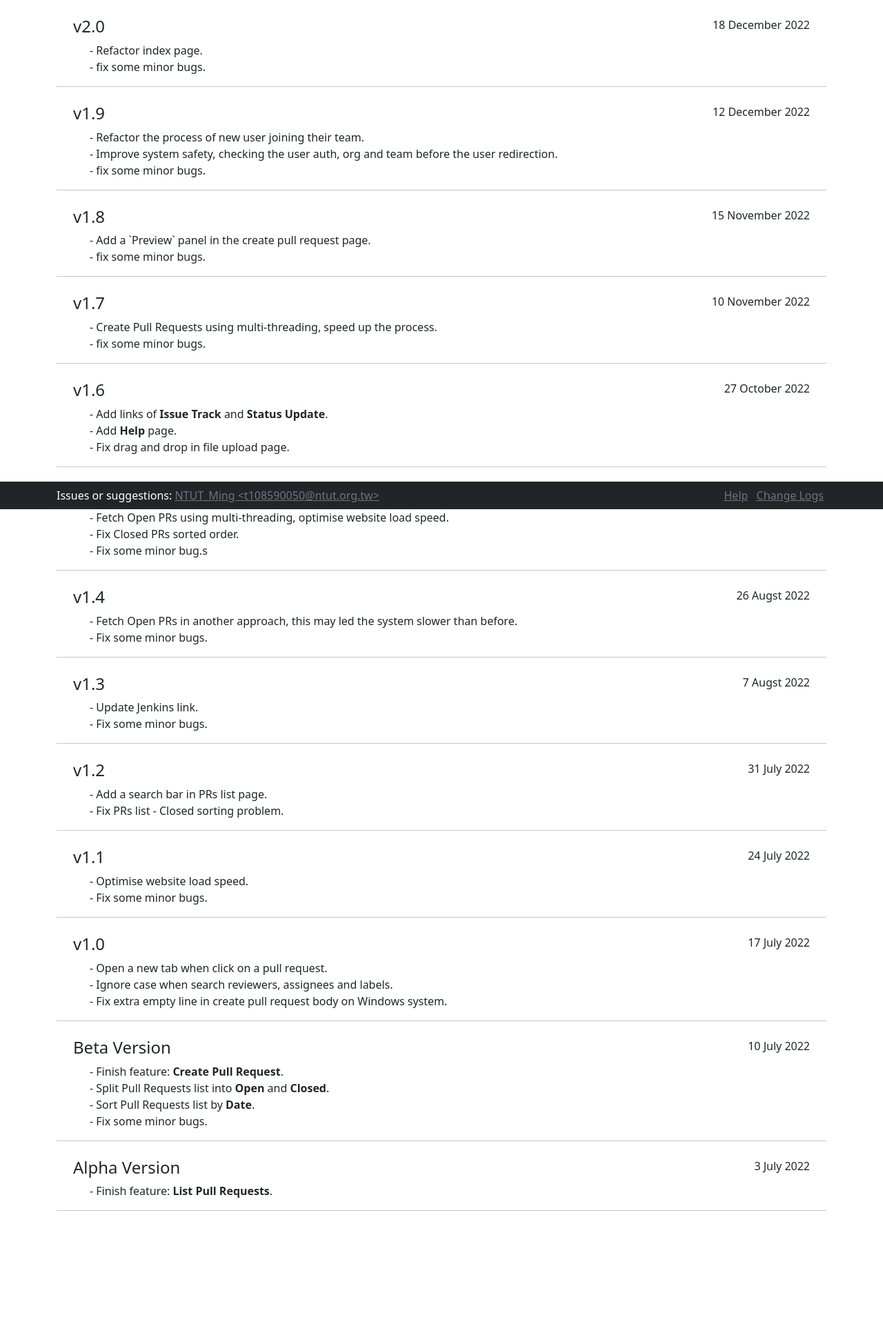
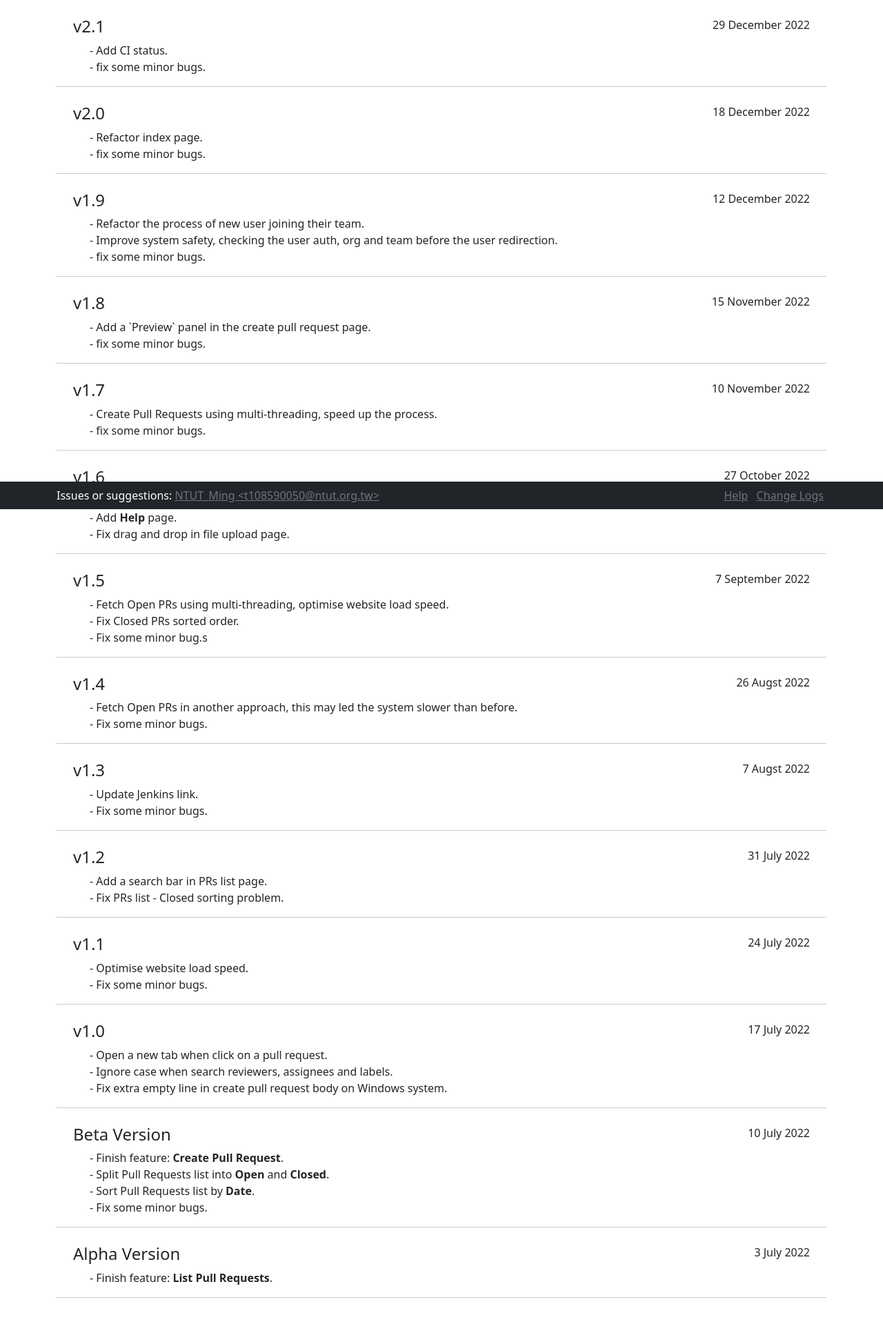
Before and after one commit to Ming119/PR_Tool, a Flask app: template PRTool/templates/changeLogs.html in a window 1280 px wide. Shown: the part 62-2007 px from the top of the page at 69% size. Before the commit the page ends 1817 px from the top, so only its background shows below. Run offline with Flask 2, Linux system fonts and the light colour scheme; the template is opened without the code that fills it, so the values that code supplies are empty.

Commit message:
v2.1 add changeLogs

```diff
--- a/PRTool/templates/changeLogs.html
+++ b/PRTool/templates/changeLogs.html
@@ -1,6 +1,16 @@
 {% extends "base.html" %}
 
 {% block main %}
+<div class="mx-4 mt-4 d-flex justify-content-between">
+	<h4>v2.1</h4>
+	<div>29 December 2022</div>
+</div>
+<div class="mx-5">
+	- Add CI status.<br />
+	- fix some minor bugs.<br />
+</div>
+<hr />
+
 <div class="mx-4 mt-4 d-flex justify-content-between">
 	<h4>v2.0</h4>
 	<div>18 December 2022</div>
```
